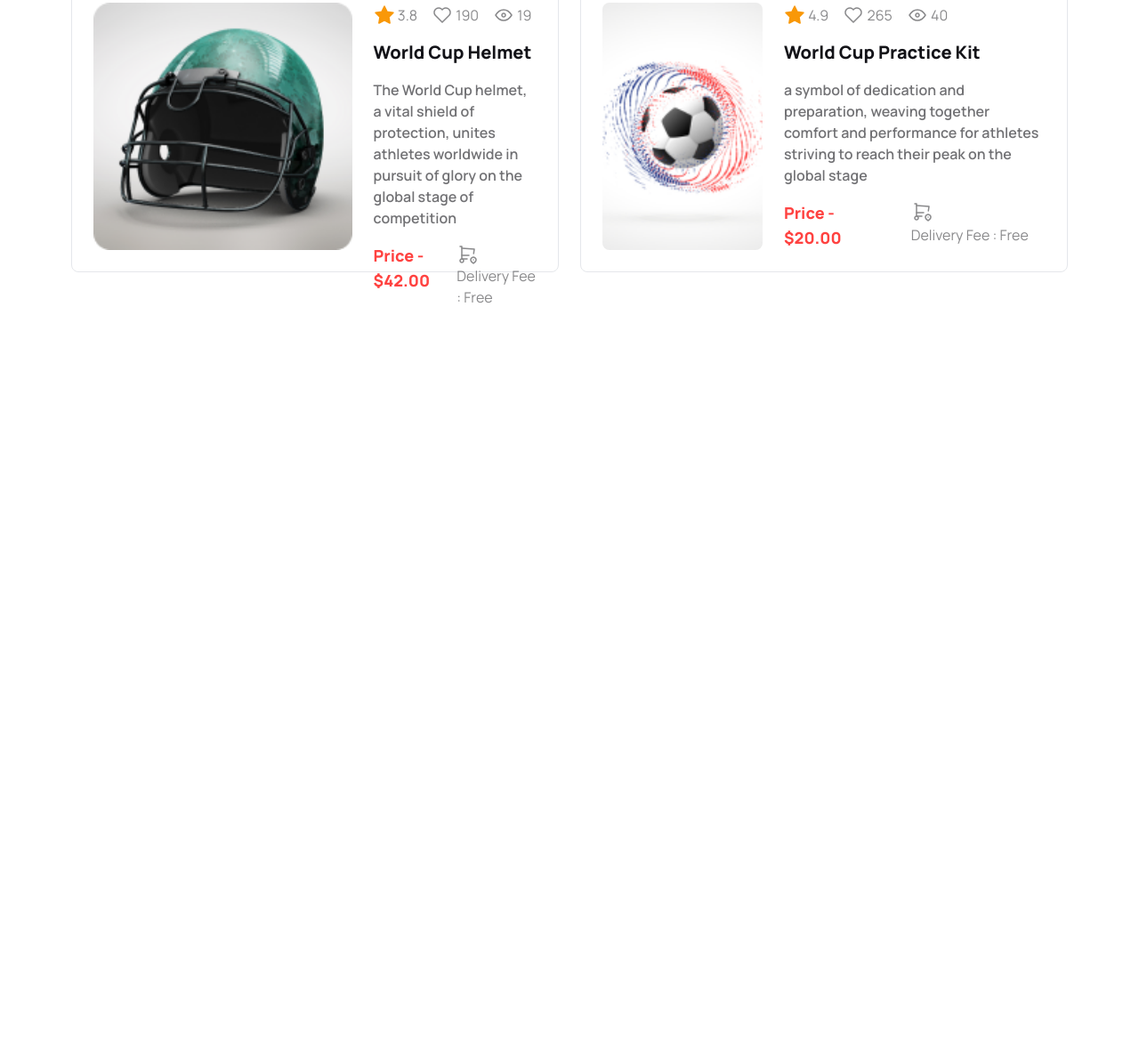
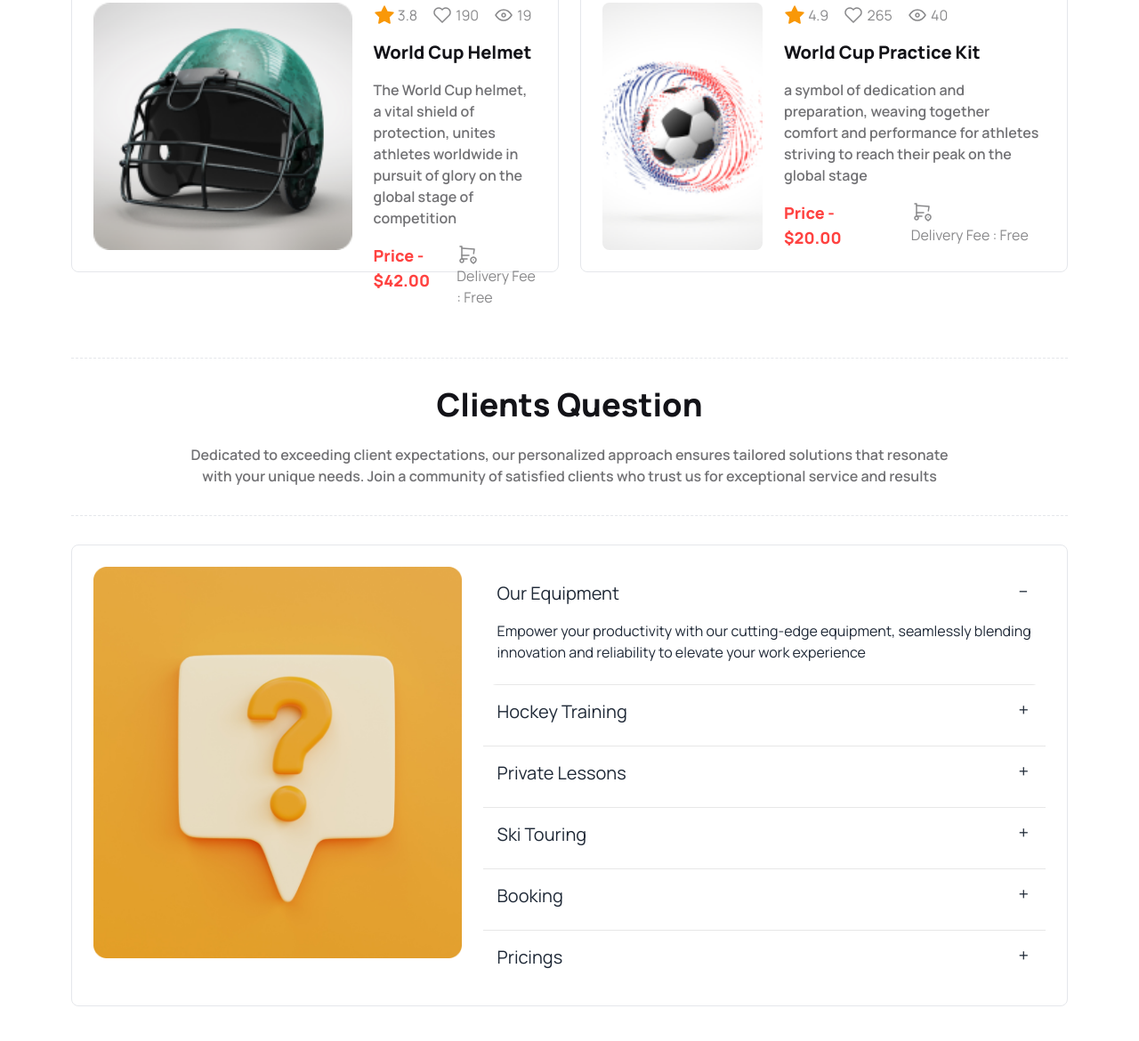
Before and after one commit to rajj5570/assignment-3, a plain HTML site: page index.html in a window 1280 px wide. Shown: the part 3416-4586 px from the top of the page at 89% size. Before the commit the page ends 3818 px from the top, so only its background shows below. Drawn offline with nearby package versions, Linux system fonts and the light colour scheme.

Commit message:
client section added and make that responsive for the small,medium and large devices

```diff
--- a/index.html
+++ b/index.html
@@ -869,6 +869,81 @@
         </div>
         </div>
       </section>
+
+      <!-- client section -->
+      <section class="my-24">
+        <div class="border border-dashed border-x-0 py-8 mb-8">
+          <h3 class="text-center text-[#131318] text-xl md:text-2xl  lg:text-4xl font-extrabold">Clients Question</h3>
+          <p class="text-center text-[#13131899] font-semibold text-sm md:text-base mt-6 px-[1rem] md:px-[4rem] lg:px-[8rem]">
+            Dedicated to exceeding client expectations, our personalized approach ensures tailored solutions that resonate with your unique needs. Join a community of satisfied clients who trust us for exceptional service and results
+          </p>
+        </div>
+          <div class="container border rounded-lg grid grid-cols-1 lg:grid-cols-10 gap-6 p-6">
+            <img class="object-cover lg:col-span-4" src="./Images/11.png" alt="">
+            <div class="lg:col-span-6">
+              <!-- accordion -->
+              <div class="collapse collapse-plus bg-white">
+                <input type="radio" name="my-accordion-3" checked="checked" />
+                <div class="collapse-title text-xl  text-[#131318]font-bold">
+                  Our Equipment
+                </div>
+                <div class="collapse-content">
+                  <p>Empower your productivity with our cutting-edge equipment, seamlessly blending innovation and reliability to elevate your work experience</p>
+                </div>
+                <div class="mt-2 border border-x-0 border-t-0 border-[#1313181a]"></div>
+              </div>
+              <div class="collapse collapse-plus bg-white">
+                <input type="radio" name="my-accordion-3" />
+                <div class="collapse-title text-xl text-[#131318]font-bold">
+                  Hockey Training
+                </div>
+                <div class="collapse-content">
+                  <p>Sharpen your skills on the ice, as every glide and shot in hockey training transforms potential into precision</p>
+                </div>
+              </div>
+              <div class="mt-2 border border-x-0 border-t-0 border-[#1313181a]"></div>
+              <div class="collapse collapse-plus bg-white">
+                <input type="radio" name="my-accordion-3" />
+                <div class="collapse-title text-xl text-[#131318]font-bold">
+                  Private Lessons
+                </div>
+                <div class="collapse-content">
+                  <p>Private lessons offer personalized guidance, fostering focused learning tailored to individual needs and goals</p>
+                </div>
+              </div>
+              <div class="mt-2 border border-x-0 border-t-0 border-[#1313181a]"></div>
+              <div class="collapse collapse-plus bg-white">
+                <input type="radio" name="my-accordion-3" />
+                <div class="collapse-title text-xl text-[#131318]font-bold">
+                  Ski Touring
+                </div>
+                <div class="collapse-content">
+                  <p>Ski touring offers the exhilarating combination of ascending snow-covered slopes and descending through untouched powder, providing a serene and adventurous backcountry experience</p>
+                </div>
+              </div>
+              <div class="mt-2 border border-x-0 border-t-0 border-[#1313181a]"></div>
+              <div class="collapse collapse-plus bg-white">
+                <input type="radio" name="my-accordion-3" />
+                <div class="collapse-title text-xl text-[#131318]font-bold">
+                  Booking
+                </div>
+                <div class="collapse-content">
+                  <p>Secure your spot effortlessly with our easy and efficient booking system</p>
+                </div>
+              </div>
+              <div class="mt-2 border border-x-0 border-t-0 border-[#1313181a]"></div>
+              <div class="collapse collapse-plus bg-white">
+                <input type="radio" name="my-accordion-3" />
+                <div class="collapse-title text-xl text-[#131318]font-bold">
+                  <span class="text-[#131318]font-bold">Pricings</span>
+                </div>
+                <div class="collapse-content">
+                  <p>Pricing strategies determine the delicate balance between value perception and cost considerations, shaping the financial landscape for products and services in the marketplace</p>
+                </div>
+              </div>
+            </div>
+          </div>
+      </section>
     </main>
     <footer></footer>
   </body>
```
